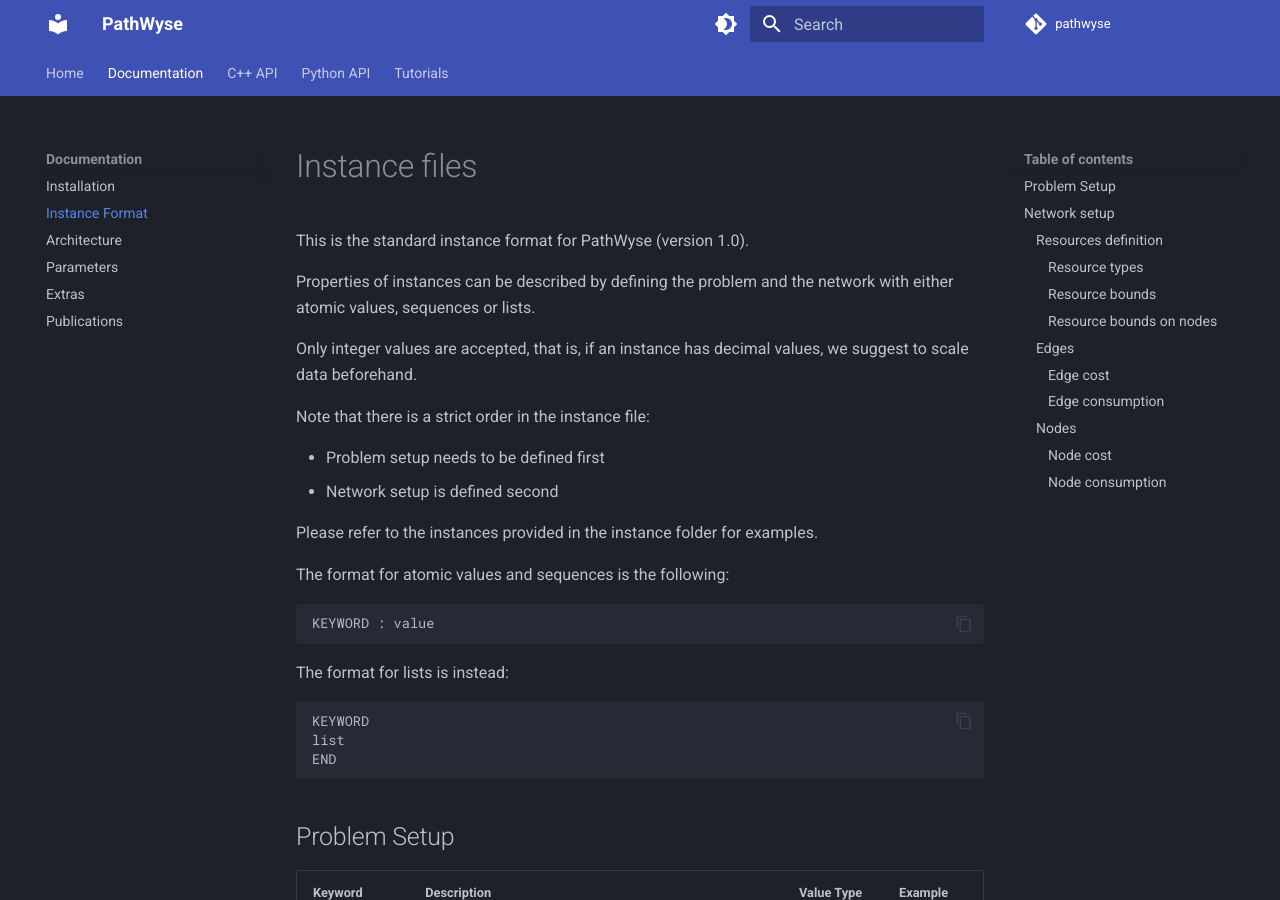
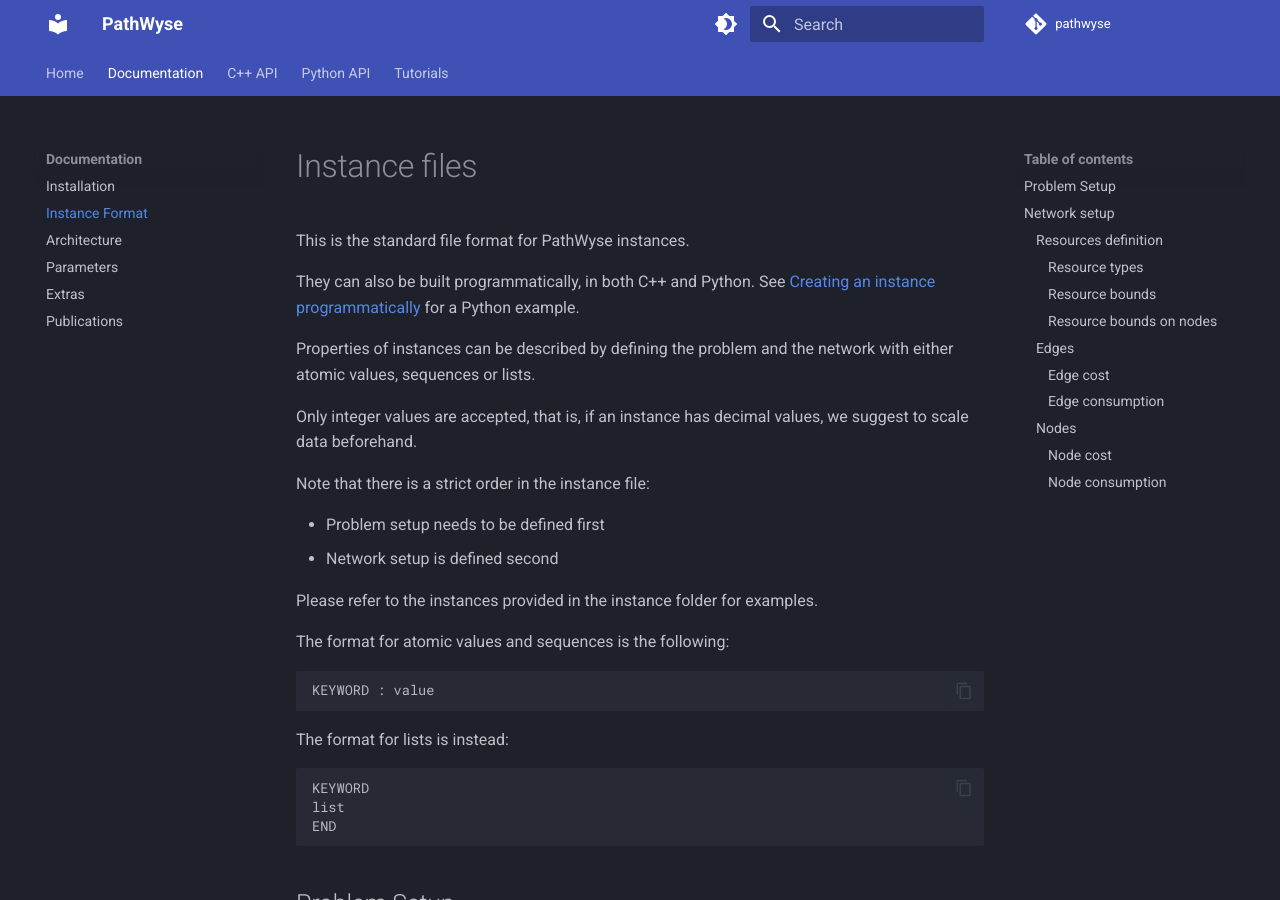
Before and after one commit to pathwyse/pathwyse, an MkDocs documentation site: the page built from docs/documentation/INSTANCE.md, in a window 1280 px wide and 900 px high. Built offline with MkDocs 1.6.1 and Material for MkDocs 9.7.7, drawn with Linux system fonts in a browser that asks for light colours; comment, search, counter and statistics services are not loaded.

Commit message:
Mention programmatic instance creation in INSTANCE.md

```diff
--- a/docs/documentation/INSTANCE.md
+++ b/docs/documentation/INSTANCE.md
@@ -1,6 +1,8 @@
 # Instance files
 
-This is the standard instance format for PathWyse (version 1.0).
+This is the standard file format for PathWyse instances.
+
+They can also be built programmatically, in both C++ and Python. See [Creating an instance programmatically](../python/PYTHON_EXAMPLE_CREATE.md) for a Python example.
 
 Properties of instances can be described by defining the problem and the network with either atomic values, sequences or lists.
 
```
